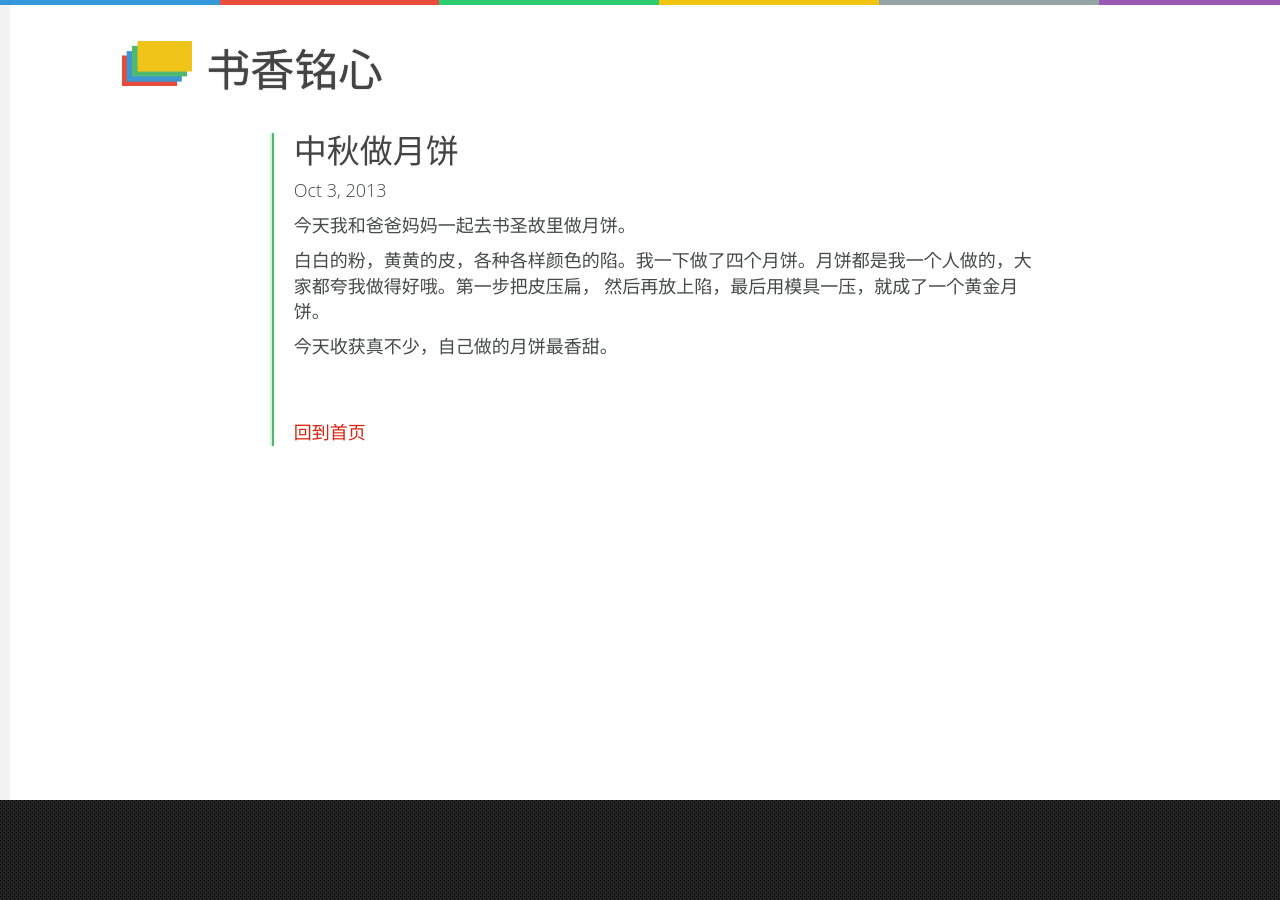
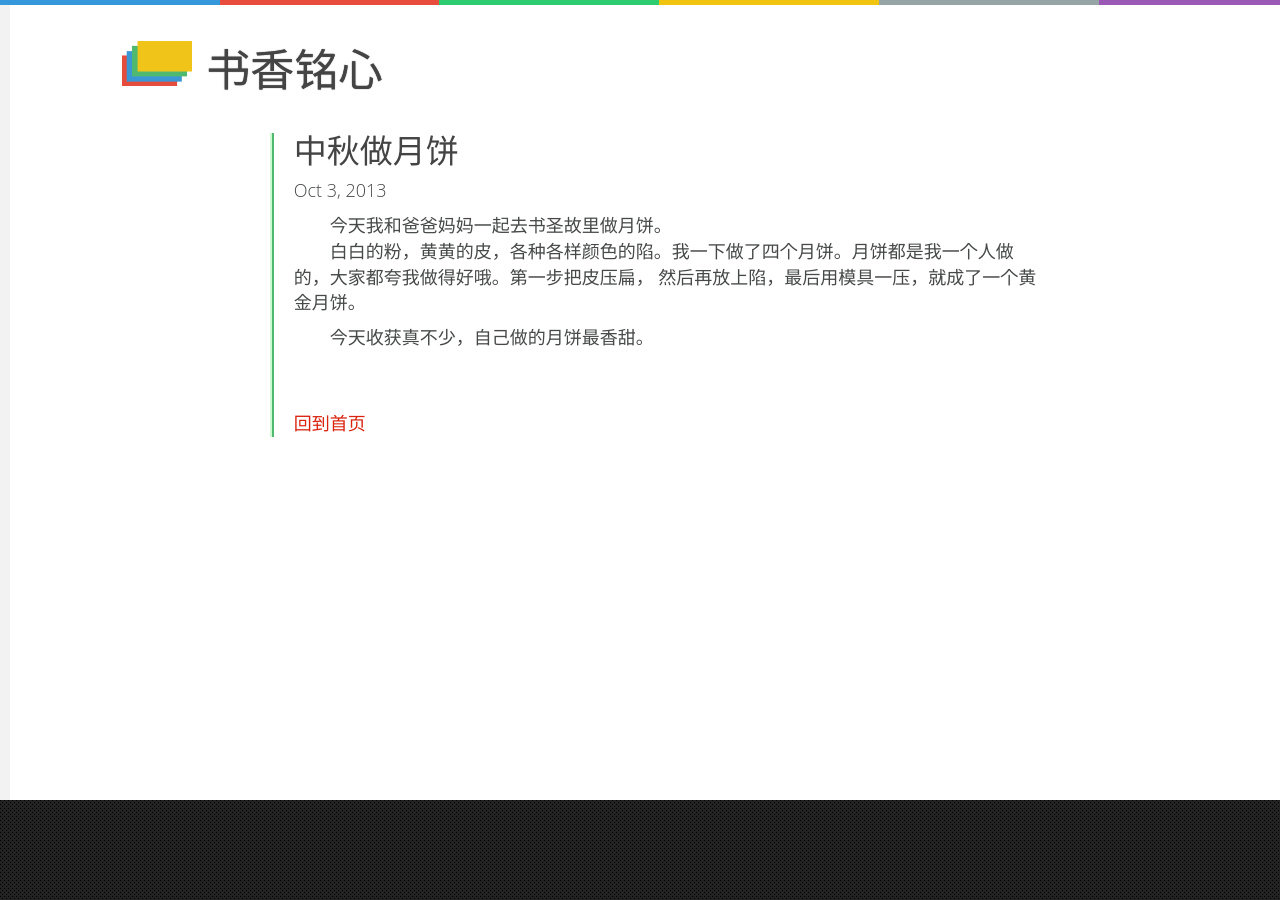
Before and after one commit to winsphinx/sxmx, a Jekyll site: the page built from _posts/2013-10-03-mooncake.md, in a window 1280 px wide. Built offline with Jekyll 4.4.1, drawn with Linux system fonts in a browser that asks for light colours; comment, search, counter and statistics services are not loaded.

```diff
--- a/_posts/2013-10-03-mooncake.md
+++ b/_posts/2013-10-03-mooncake.md
@@ -4,8 +4,7 @@ title: 中秋做月饼
 ---
 
 
-今天我和爸爸妈妈一起去书圣故里做月饼。
+　　今天我和爸爸妈妈一起去书圣故里做月饼。
+　　白白的粉，黄黄的皮，各种各样颜色的陷。我一下做了四个月饼。月饼都是我一个人做的，大家都夸我做得好哦。第一步把皮压扁， 然后再放上陷，最后用模具一压，就成了一个黄金月饼。
 
-白白的粉，黄黄的皮，各种各样颜色的陷。我一下做了四个月饼。月饼都是我一个人做的，大家都夸我做得好哦。第一步把皮压扁， 然后再放上陷，最后用模具一压，就成了一个黄金月饼。
-
-今天收获真不少，自己做的月饼最香甜。
+　　今天收获真不少，自己做的月饼最香甜。
```
